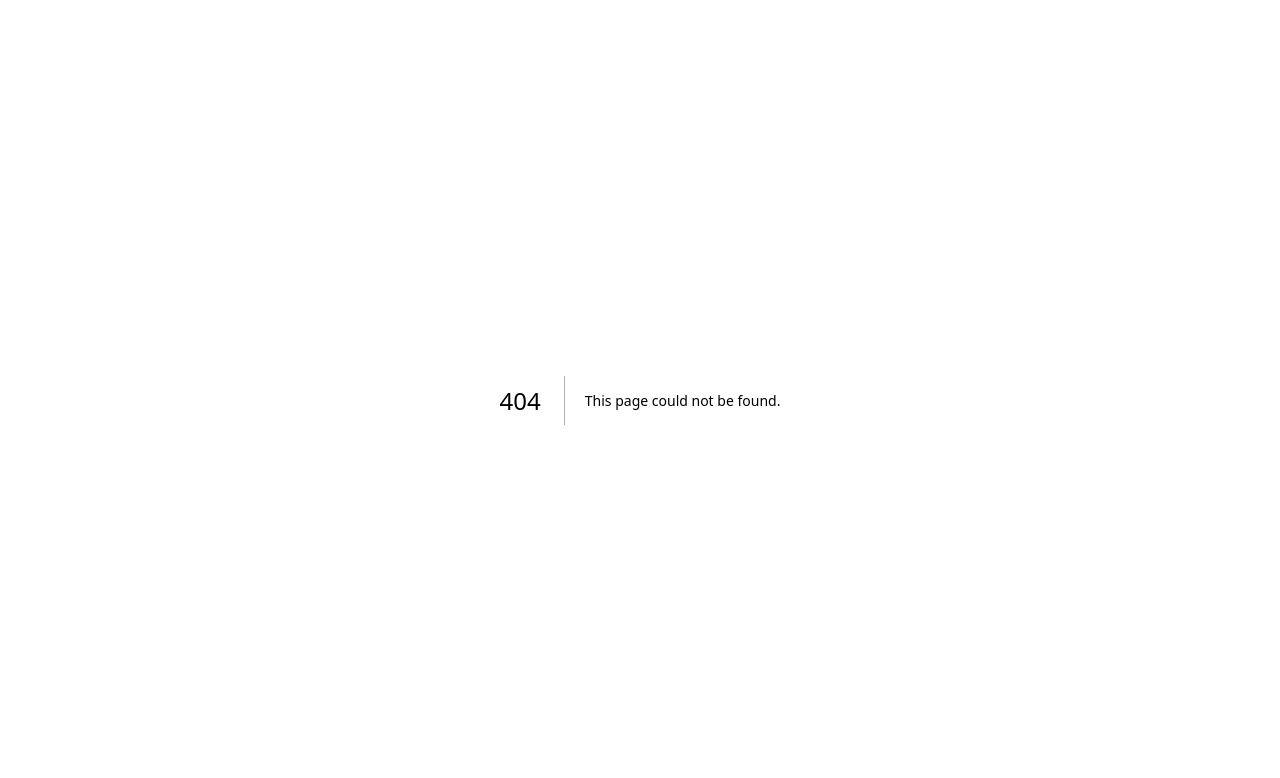
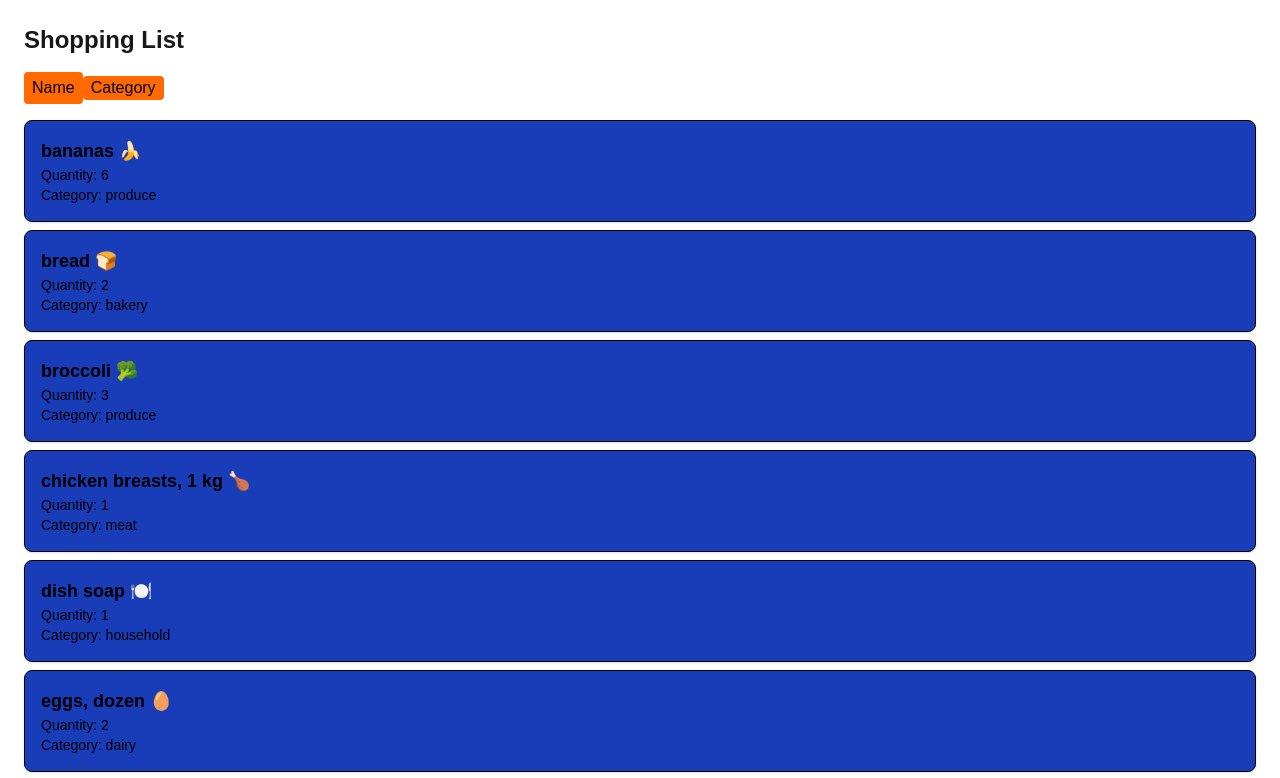
Before and after one commit to Dmpoke66/cprg306-assignments, a Next.js app: page /week-6 in a window 1280 px wide. Before the commit this address had no page. Shown: the top 778 px of the page. Built offline with nearby package versions, Linux system fonts and the light colour scheme.

Commit message:
Add files via upload

```diff
--- /dev/null
+++ b/app/week-6/item-list.js
@@ -0,0 +1,53 @@
+'use client';
+
+import { useState } from 'react'
+import itemsData from './items.json';
+import Item from './item';
+
+export default function ItemList() {
+
+
+  const [items, setItems] = useState(itemsData);
+  const [sortBy, setSortBy] = useState("name");
+
+  const handleSortByChange = (Event) => {
+    setSortBy(Event.target.value);
+  };
+
+  let sortedItems = [...items];
+
+  if (sortBy != "none") {
+    sortedItems.sort((a,b) => {
+      return a[sortBy].localeCompare(b[sortBy]);
+
+
+    });
+  }
+  return (
+    <div>
+      <div>
+         <button
+      className="bg-orange-500 text-black px-2 py-1 rounded"
+      onClick={() => setSortBy ("name")}>Name</button>
+
+      <button
+      className="bg-orange-500 text-black px-2 py1 rounded"
+      onClick={() => setSortBy ("category")}>Category</button>
+      </div>
+
+
+
+    <ul className="space-y-4 mt-4">
+
+      {sortedItems.map((item, index) => (
+        <Item
+          key={index}
+          name={item.name}
+          quantity={item.quantity}
+          category={item.category}
+        />
+      ))}
+    </ul>
+     </div>
+  );
+}
--- /dev/null
+++ b/app/week-6/item.js
@@ -0,0 +1,9 @@
+export default function Item({ name, quantity, category }) {
+  return (
+    <li className="border rounded-lg p-4 mb-2 shadow-sm bg-blue-800 text-black">
+      <p className="text-lg font-semibold">{name}</p>
+      <p className="text-sm">Quantity: {quantity}</p>
+      <p className="text-sm">Category: {category}</p>
+    </li>
+  );
+}
--- /dev/null
+++ b/app/week-6/items.json
@@ -0,0 +1,74 @@
+[
+  {
+    "id": "1h2GJKH12gkHG31h1H",
+    "name": "milk, 4 L 🥛",
+    "quantity": 1,
+    "category": "dairy"
+  },
+  {
+    "id": "2KJH3k2j3H1k2J3K1H",
+    "name": "bread 🍞",
+    "quantity": 2,
+    "category": "bakery"
+  },
+  {
+    "id": "3h2KJH3k2j3H1k2J3",
+    "name": "eggs, dozen 🥚",
+    "quantity": 2,
+    "category": "dairy"
+  },
+  {
+    "id": "4k2J3K1H2GJKH12gk",
+    "name": "bananas 🍌",
+    "quantity": 6,
+    "category": "produce"
+  },
+  {
+    "id": "5H1h1H2KJH3k2j3H",
+    "name": "broccoli 🥦",
+    "quantity": 3,
+    "category": "produce"
+  },
+  {
+    "id": "6H1k2J3K1H2GJKH1",
+    "name": "chicken breasts, 1 kg 🍗",
+    "quantity": 1,
+    "category": "meat"
+  },
+  {
+    "id": "7gkHG31h1H2KJH3k",
+    "name": "pasta sauce 🍝",
+    "quantity": 3,
+    "category": "canned goods"
+  },
+  {
+    "id": "8j3H1k2J3K1H2GJK",
+    "name": "spaghetti, 454 g 🍝",
+    "quantity": 2,
+    "category": "dry goods"
+  },
+  {
+    "id": "9H12gkHG31h1H2KJ",
+    "name": "toilet paper, 12 pack 🧻",
+    "quantity": 1,
+    "category": "household"
+  },
+  {
+    "id": "10H3k2j3H1k2J3K1",
+    "name": "paper towels, 6 pack",
+    "quantity": 1,
+    "category": "household"
+  },
+  {
+    "id": "11k2J3K1H2GJKH12",
+    "name": "dish soap 🍽️",
+    "quantity": 1,
+    "category": "household"
+  },
+  {
+    "id": "12GJKH12gkHG31h1",
+    "name": "hand soap 🧼",
+    "quantity": 4,
+    "category": "household"
+  }
+]
--- /dev/null
+++ b/app/week-6/page.js
@@ -0,0 +1,10 @@
+import ItemList from './item-list';
+
+export default function Page() {
+  return (
+    <main className="p-6">
+      <h1 className="text-2xl font-bold mb-4">Shopping List</h1>
+      <ItemList />
+    </main>
+  );
+}
```
